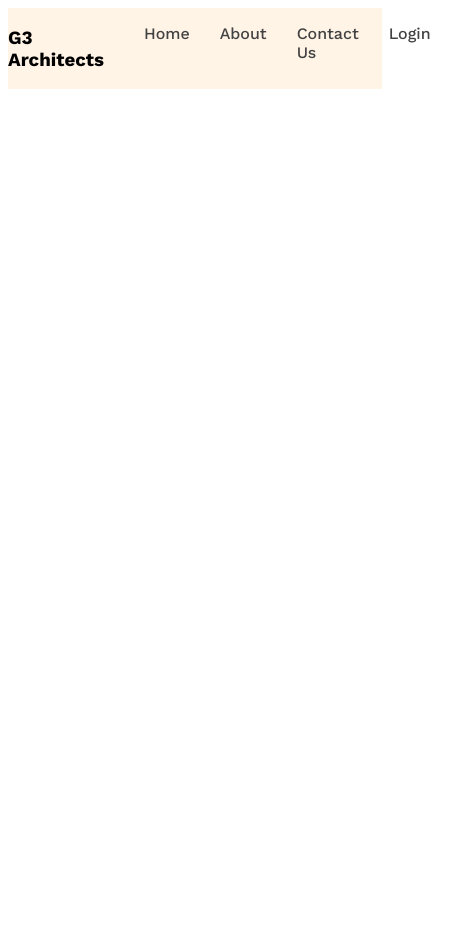
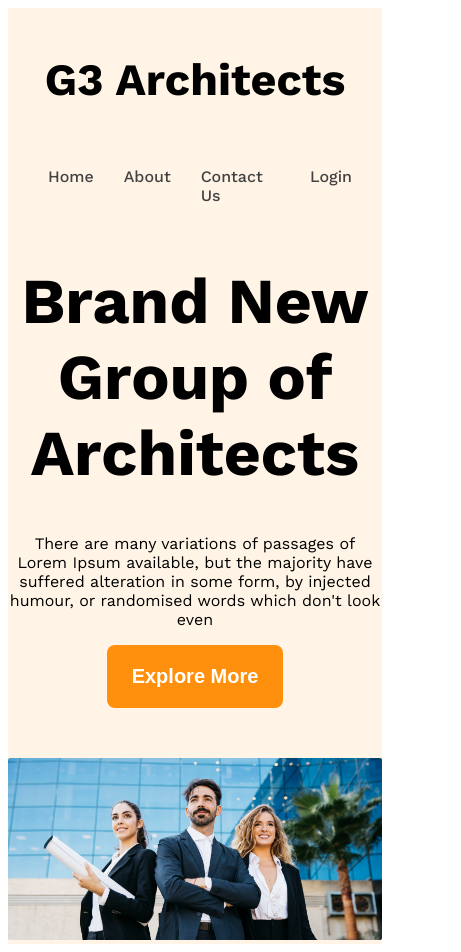
Before and after one commit to romelomar/responsive-project, a plain HTML site: page index.html in a window 390 px wide. Shown: the whole page, 461 px wide, since content can reach past the window. Before the commit the page ends 844 px from the top, so only its background shows below. Drawn offline with nearby package versions, Linux system fonts and the light colour scheme.

Commit message:
responsive banner

```diff
--- a/index.html
+++ b/index.html
@@ -18,6 +18,11 @@
             </ul>
         </nav>
         <div class="banner">
+            <div class="banner-content">
+            <h1 class="banner-title">Brand New Group of Architects</h1>
+            <p class="banner-description">There are many variations of passages of Lorem Ipsum available, but the majority have suffered alteration in some form, by injected humour, or randomised words which don't look even</p>
+            <button class="btn-primary">Explore More</button></div>
+            <img class="banner-img" src="./images/banner.png" alt="">
 
         </div>
     </header>
--- a/styles/style.css
+++ b/styles/style.css
@@ -12,9 +12,18 @@
 .display-flex{
     display: flex;
 }
+.btn-primary{
+    border: none;
+    border-radius: 8px;
+    background-color:#FF900E;
+    color: white;
+    padding: 20px 25px;
+    font-size: 1.25rem;
+    font-weight: 600;
+}
 /* dark 02 */
 .text-gray{
-    color:#424242;
+    color: #424242;
 }
 /* dark 03 */
 .text-light-gray{
@@ -36,6 +45,11 @@ background-color: rgba(255, 144, 14, 0.1);
 
 .navbar{
     justify-content: space-between ;
+    align-items: center;
+}
+.brand{
+    font-weight: 700px;
+    font-size: 2.8rem;
 }
 .nav-links{
 
@@ -55,3 +69,23 @@ background-color: rgba(255, 144, 14, 0.1);
     max-width: 1440px;
     margin: 0 auto;
 }
+/* banner releted content */
+.banner-content{
+    max-width: 850px;
+    margin: 0 auto;
+    text-align: center;
+    margin-bottom: 50px;
+}
+.banner-title{
+    font-weight: 700;
+    font-size: 4rem;
+}
+.banner-img{
+    width: 100%;
+}
+/* responsive media query */
+@media screen and (max-width: 576px) {
+    .navbar, .nav-link {
+        flex-direction: column;
+    }
+}
```
